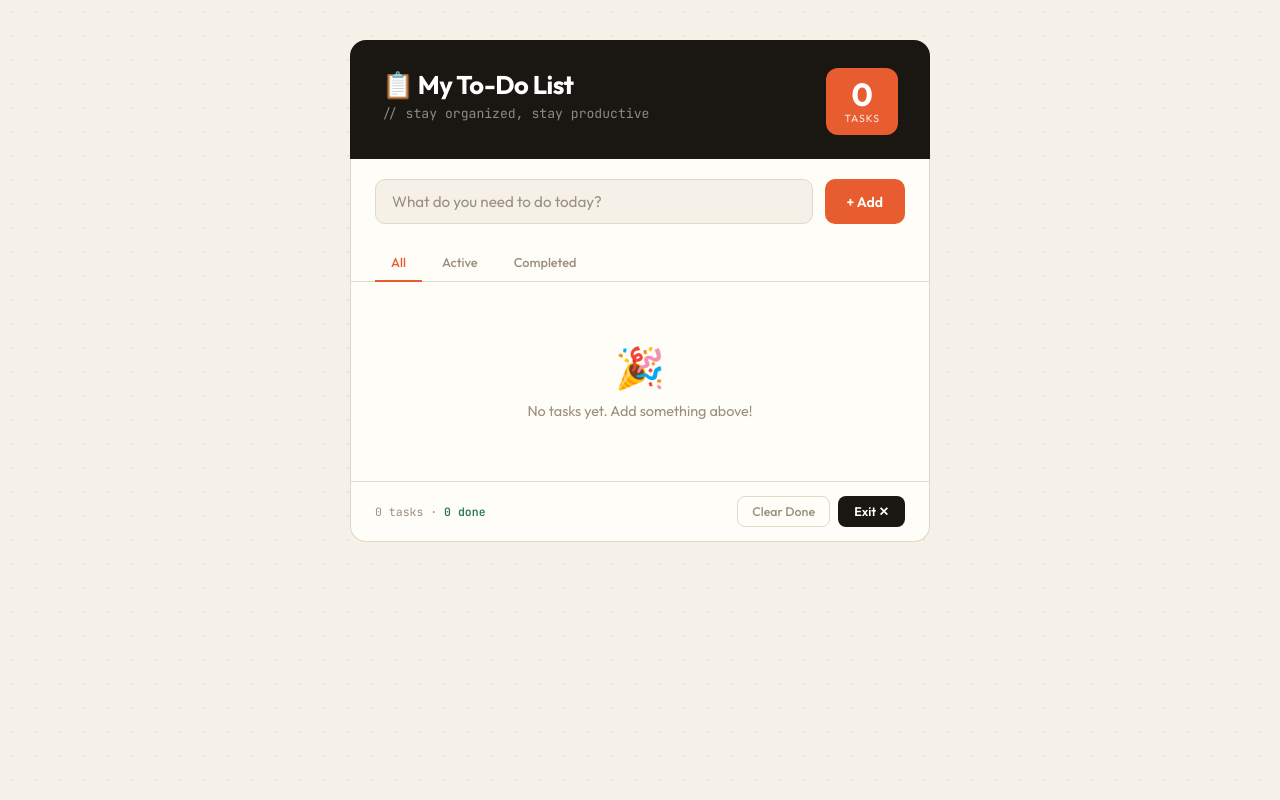
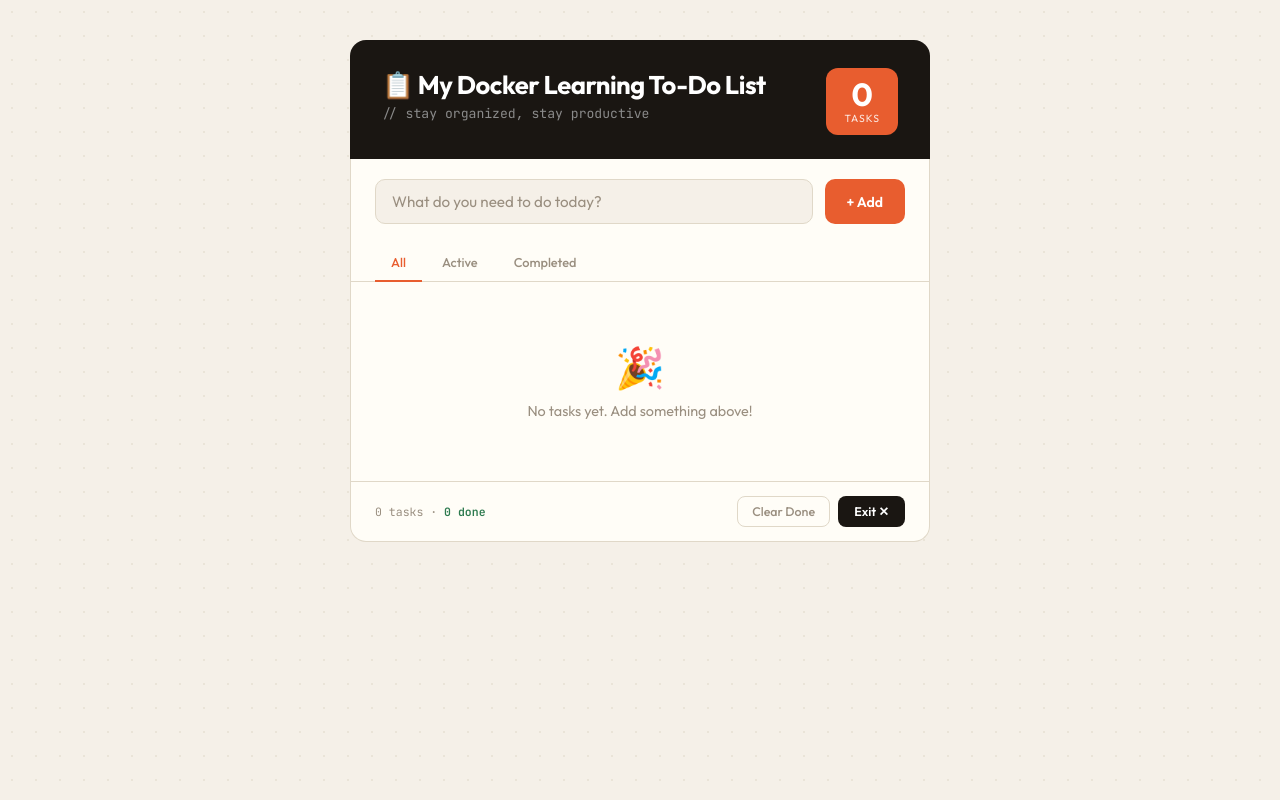
Before and after one commit to Manish12588/docker-projects, a plain HTML site: page devops-nginx-demo/index.html in a window 1280 px wide. Drawn offline with Linux system fonts and the light colour scheme.

Commit message:
Updated header in index.html page

```diff
--- a/devops-nginx-demo/index.html
+++ b/devops-nginx-demo/index.html
@@ -476,7 +476,7 @@
     <!-- HEADER -->
     <div class="header">
       <div class="header-left">
-        <h1>📋 My To-Do List</h1>
+        <h1>📋 My Docker Learning To-Do List </h1>
         <p>// stay organized, stay productive</p>
       </div>
       <div class="counter-bubble">
```
